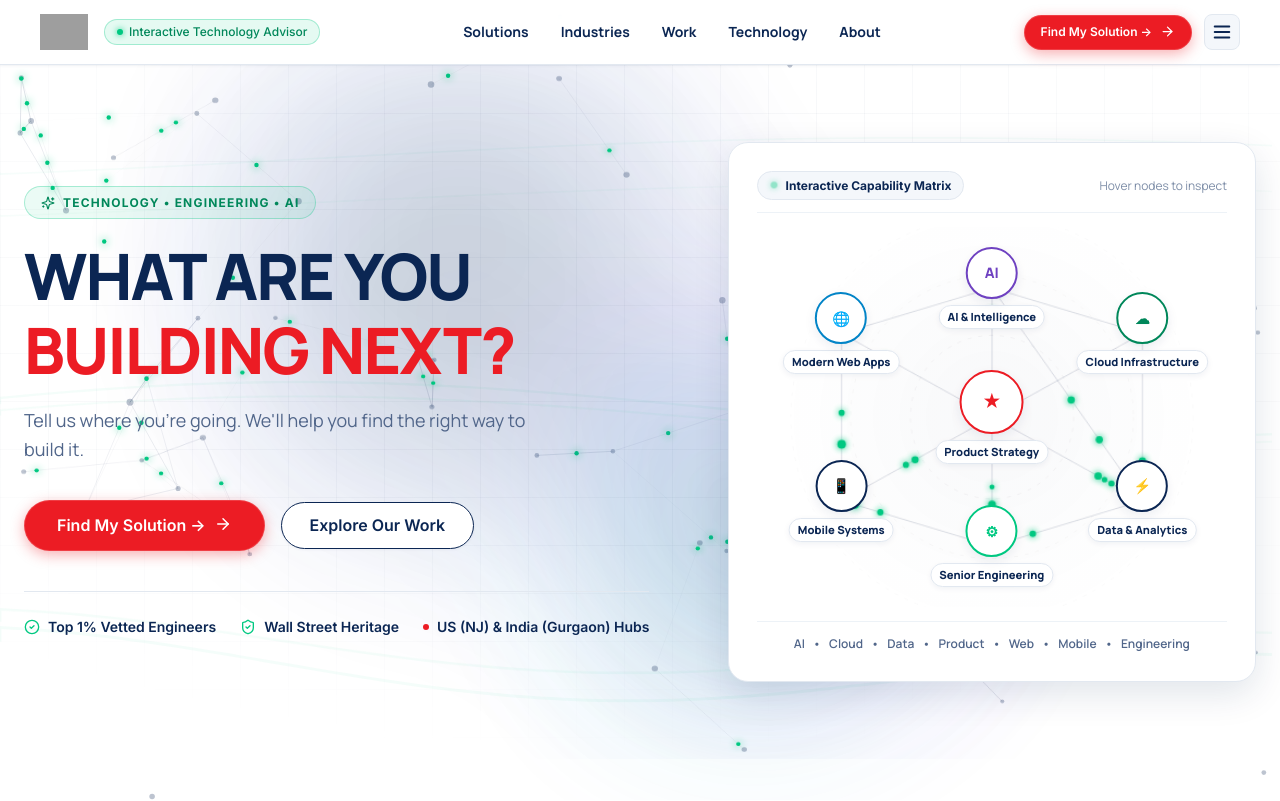
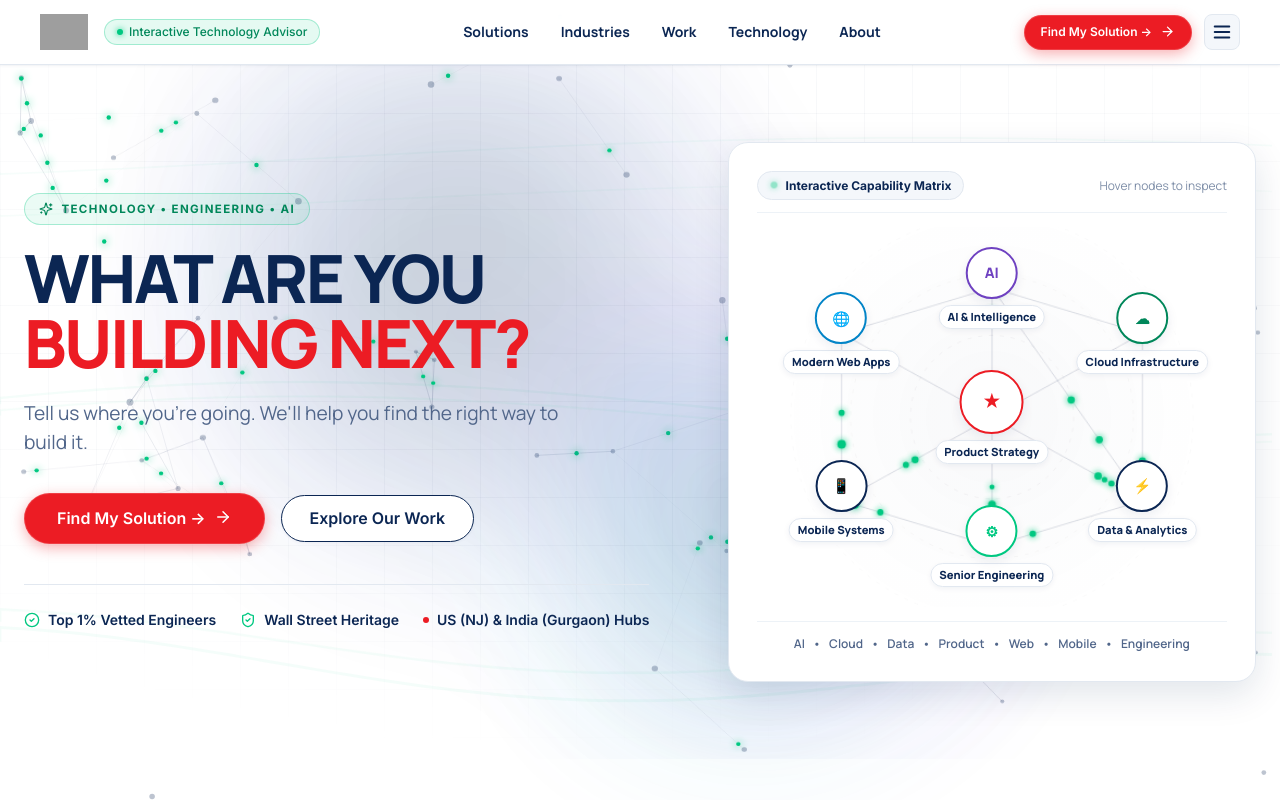
Before and after one commit to sunnyinfabio/BTM-NEW-WEBSITE, a React (Vite) app: page / in a window 1280 px wide. Shown: the top 801 px of the page. Built offline with nearby package versions, Linux system fonts and the light colour scheme; grey boxes are pictures that could not be loaded.

Commit message:
feat_update_hero_headline_typography_huge_and_clean

```diff
--- a/src/components/hero/hero.css
+++ b/src/components/hero/hero.css
@@ -76,30 +76,31 @@
   background: rgba(0, 200, 129, 0.08);
   border: 1px solid rgba(0, 200, 129, 0.3);
   border-radius: var(--radius-full);
-  padding: 0.375rem 1rem;
+  padding: 0.35rem 0.9rem;
   font-family: var(--font-ui);
-  font-size: var(--fs-caption);
-  font-weight: 700;
-  letter-spacing: 0.1em;
+  font-size: 0.72rem;
+  font-weight: 800;
+  letter-spacing: 0.12em;
   color: #00875A;
   text-transform: uppercase;
 }
 
 .btm-hero-headline {
-  font-size: var(--fs-hero);
+  font-family: var(--font-primary);
+  font-size: clamp(3.2rem, 5.2vw, 4.6rem); /* 52px - 74px */
   font-weight: 800;
-  line-height: var(--lh-tight);
-  letter-spacing: -0.03em;
+  line-height: 0.98;
+  letter-spacing: -0.035em;
   color: var(--brand-navy);
-  margin-bottom: 1.25rem;
-  font-family: var(--font-primary);
+  margin-bottom: 1.5rem;
+  max-width: 700px;
 }
 
 .btm-hero-description {
-  font-size: var(--fs-body-lg);
+  font-size: clamp(1.1rem, 1.5vw, 1.25rem);
   color: var(--text-secondary);
-  line-height: var(--lh-normal);
-  max-width: 540px;
+  line-height: 1.5;
+  max-width: 580px;
   margin-bottom: 2.25rem;
 }
 
```
